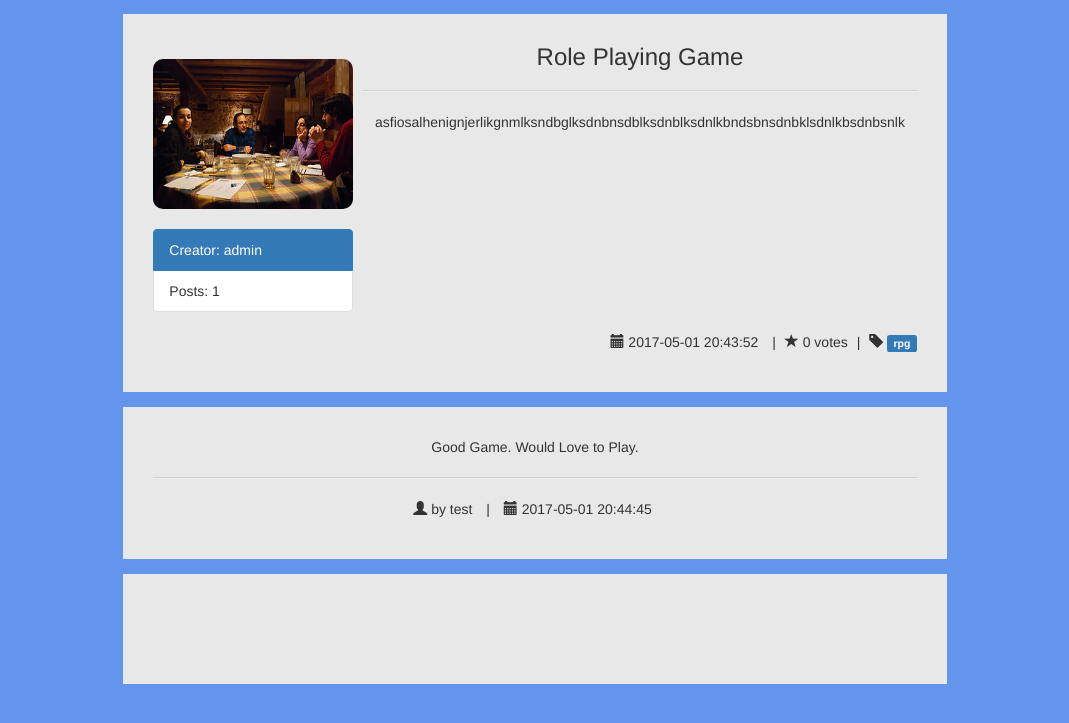
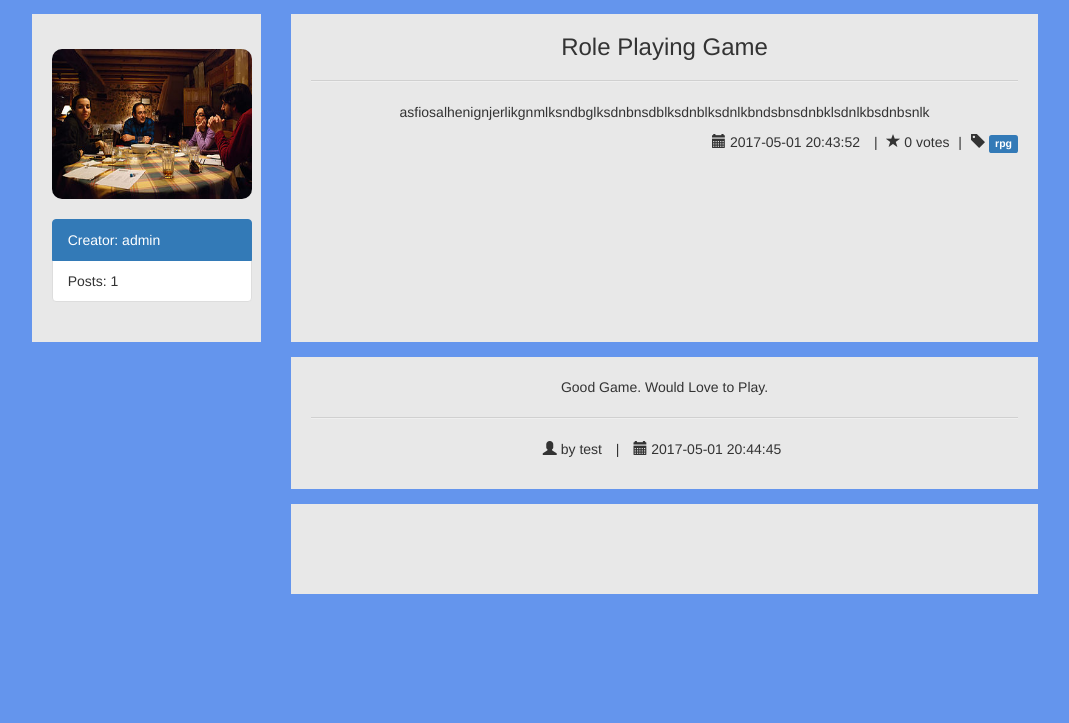
Before and after one commit to Alex-Jay/Derivit_Blog_Pair_Programming, a PHP site: page /viewPost.php?id=6 in a window 1280 px wide. Shown: the part 51-774 px from the top of the page, without its empty margins (105-1174 px from the left). Run offline with PHP 8.4, Linux system fonts and the light colour scheme; data comes from the database, SQL or seed files in the repository; some libraries are stand-ins or nearby versions.

Commit message:
Added more css

```diff
--- a/inc/post.php
+++ b/inc/post.php
@@ -10,6 +10,7 @@
 $postData = $query->fetchAll();
 ?>
 <?php foreach ($postData as $post): ?>
+    <div class="col-md-3">
         <div class="media">
             <div class="media-left media-top">
                 <img id="post_image" class="media-object" src="img/<?php echo $post['post_image']; ?>" alt="logo">
@@ -27,12 +28,17 @@
                         ?></li>
                 </ul>
             </div>
+        </div>
+    </div>
+    <div class="col-md-9">
+        <div class="media-body">
+        <div class="media" id="comment_body">
             <div class="media-body text-center">
                 <h3 class="media-heading"><?php echo $post['post_title']; ?></h3>
                 <hr>
                 <p><?php echo $post['post_body']; ?></p>
             </div>
-        <ul id="post_info" class="list-inline list-unstyled">
+            <ul id="post_info" class="list-inline list-unstyled text-right">
                 <li><span><i class="glyphicon glyphicon-calendar"></i> <?php echo $post['post_timestamp'] ?></span></li>
                 <li>|</li>
                 <span><i class="glyphicon glyphicon-star"></i> <?php echo fetchVoteCount($db, $postId) ?> votes</span>
@@ -40,6 +46,7 @@
                 <i class="glyphicon glyphicon-tag"></i> <span class="label label-primary"><?php echo fetchTag($db, $postId); ?></span>
             </ul>
         </div>
+
         <?php include './inc/comments.php'; ?>
         <div class="media text-center">
             <!-- Trigger the modal with a button -->
@@ -60,4 +67,5 @@
                 </div>
             </div>
         </div>
+    </div>
 <?php endforeach; ?>
--- a/viewPost.php
+++ b/viewPost.php
@@ -17,13 +17,14 @@
                 padding-top: 50px;
                 background-color: cornflowerblue;
             }
-
-
-
             .media
             {
                 background-color: #e8e8e8;
-                padding: 30px;
+                padding: 20px;
+            }
+            #footer
+            {
+                background-color: #e8e8e8;
             }
 
             #addComment
@@ -39,26 +40,26 @@
                 border-bottom: 1px solid rgba(255, 255, 255, 0.3);
             }
 
-            #post_info
-            {
-                float: right;
-            }
-
             #post_image
             {
                margin-top: 15px;
+            }
+
+            #comment_body
+            {
+                height: 328px;
             }
         </style>
     </head>
     <body>
         <?php include './inc/navbar.php'; ?>
         <div class="modal-body row">
-            <div class="col-md-2 ">
+            <div class="col-md-1">
             </div>
-            <div class="col-md-8">
+            <div class="col-md-10">
                 <?php include './inc/post.php'; ?>
             </div>
-            <div class="col-md-2 ">
+            <div class="col-md-1">
             </div>
         </div>
     </div>
```
Lines whose indentation alone changed are shown as unchanged.
